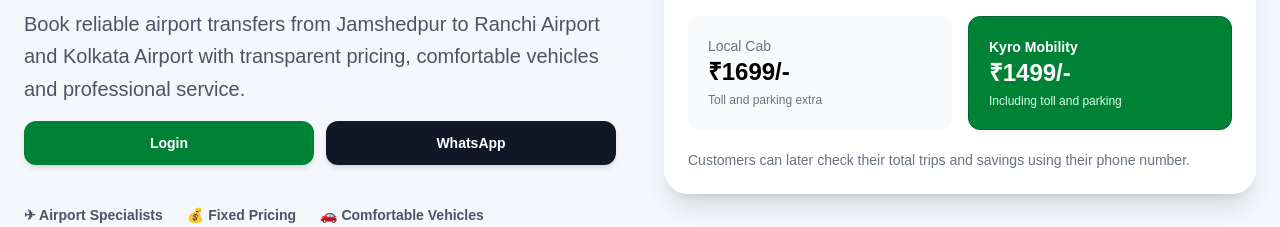
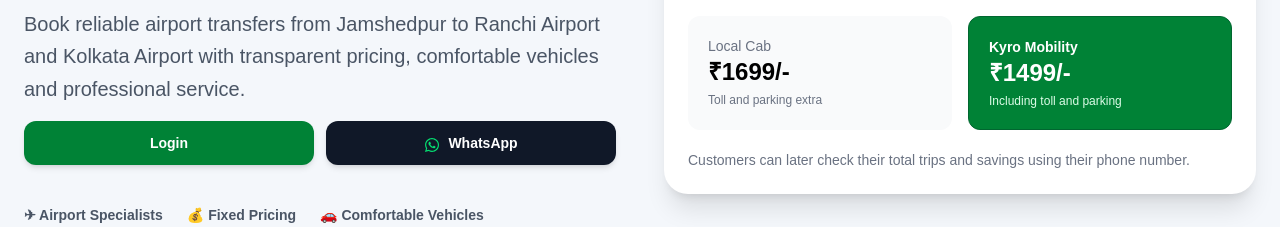
Before and after one commit to itsrishu0402-droid/voltra-app, a Next.js app: page / in a window 1280 px wide. Shown: the part 940-1167 px from the top of the page. Built offline with nearby package versions, Linux system fonts and the light colour scheme; no server answers.

Commit message:
Updated booking and login flow

```diff
--- a/app/page.tsx
+++ b/app/page.tsx
@@ -249,6 +249,7 @@
     rel="noopener noreferrer"
     className="bg-gray-900 text-white py-3 rounded-xl font-bold text-sm text-center shadow-md hover:bg-black transition"
   >
+    <FaWhatsapp className="text-green-400 inline-block mr-2" size={16} />
     WhatsApp
   </a>
 </div>
```
